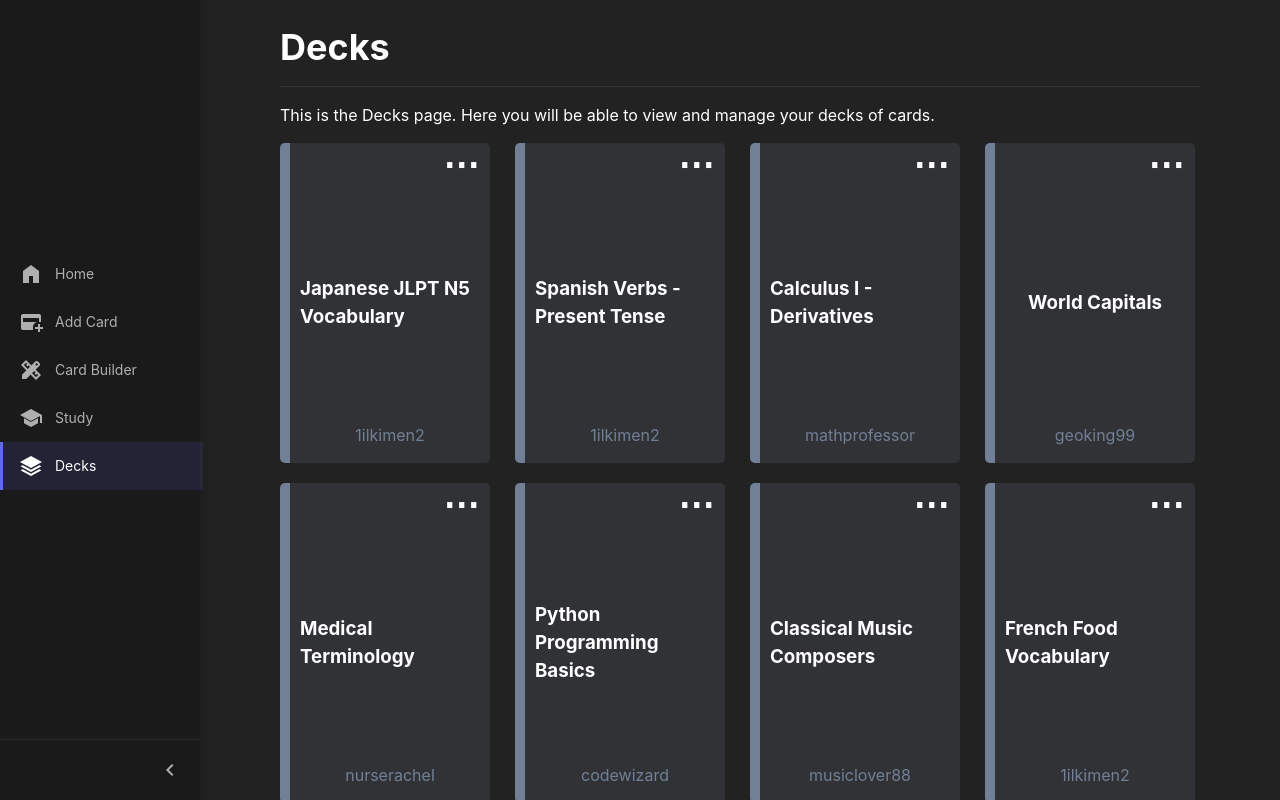
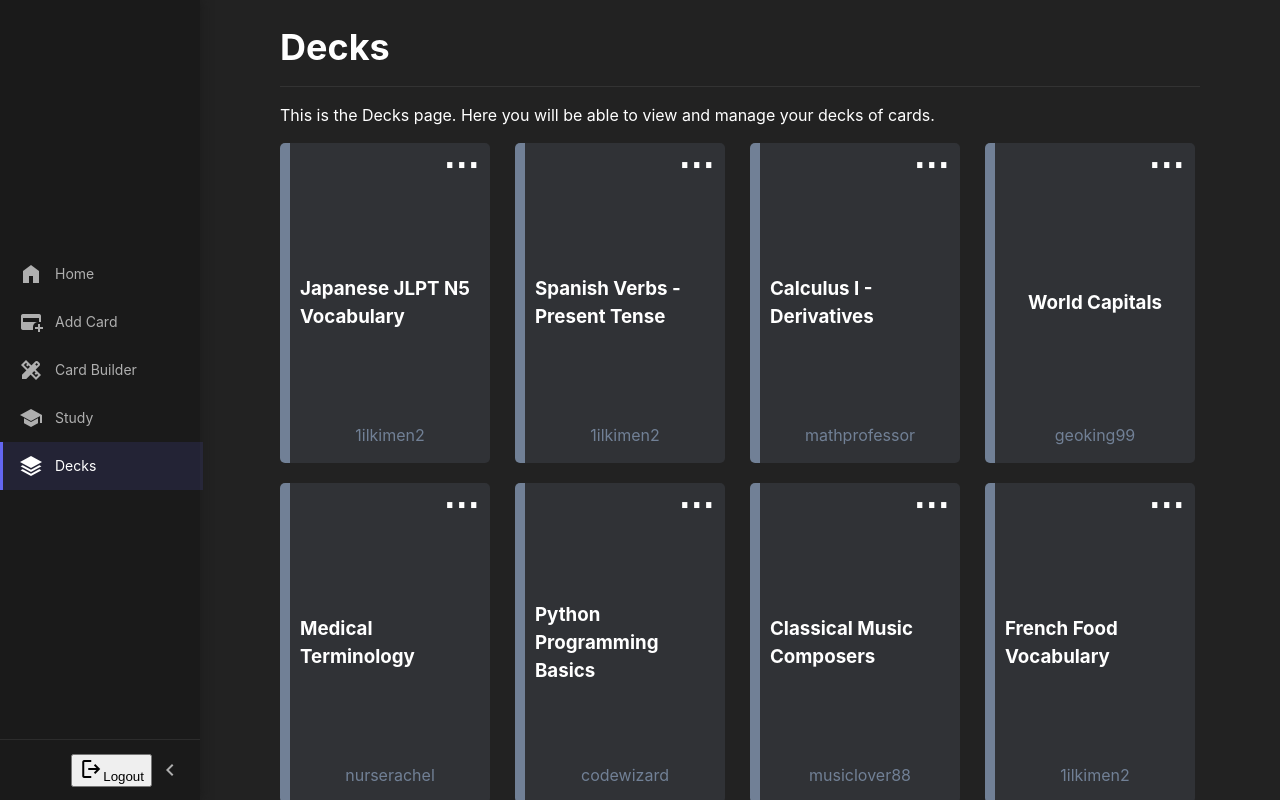
Before and after one commit to 18barbers2/gostudycards, a React (Vite) app in the folder frontend/: page /decks in a window 1280 px wide. Built offline with nearby package versions, Linux system fonts and the light colour scheme; sample sign-in values are in the browser's storage.

Commit message:
feature: add back logout button

```diff
--- a/frontend/src/components/NavBar.tsx
+++ b/frontend/src/components/NavBar.tsx
@@ -1,10 +1,12 @@
 import '../css/NavBar.css';
-import { Link, useLocation } from "react-router-dom";
+import { Link, useLocation, useNavigate } from "react-router-dom";
 import { useState } from "react";
+import { useAuth } from "../context/AuthContext";
 
 export function NavBar() {
     const location = useLocation();
-
+    const navigate = useNavigate();
+    const { logout } = useAuth();
 
     const [collapsed, setCollapsed] = useState(
         () => localStorage.getItem('navCollapsed') === 'true'
@@ -47,6 +49,10 @@ export function NavBar() {
                 ))}
             </ul>
             <div className="navbar-footer">
+                <button className="navbar-logout" onClick={() => { logout(); navigate('/login'); }}>
+                    <span className="material-symbols-outlined">logout</span>
+                    {!collapsed && <span className="nav-label">Logout</span>}
+                </button>
                 <button className="navbar-toggle" onClick={toggleCollapsed}>
                     <span className="material-symbols-outlined">
                         {collapsed ? 'chevron_right' : 'chevron_left'}
```
